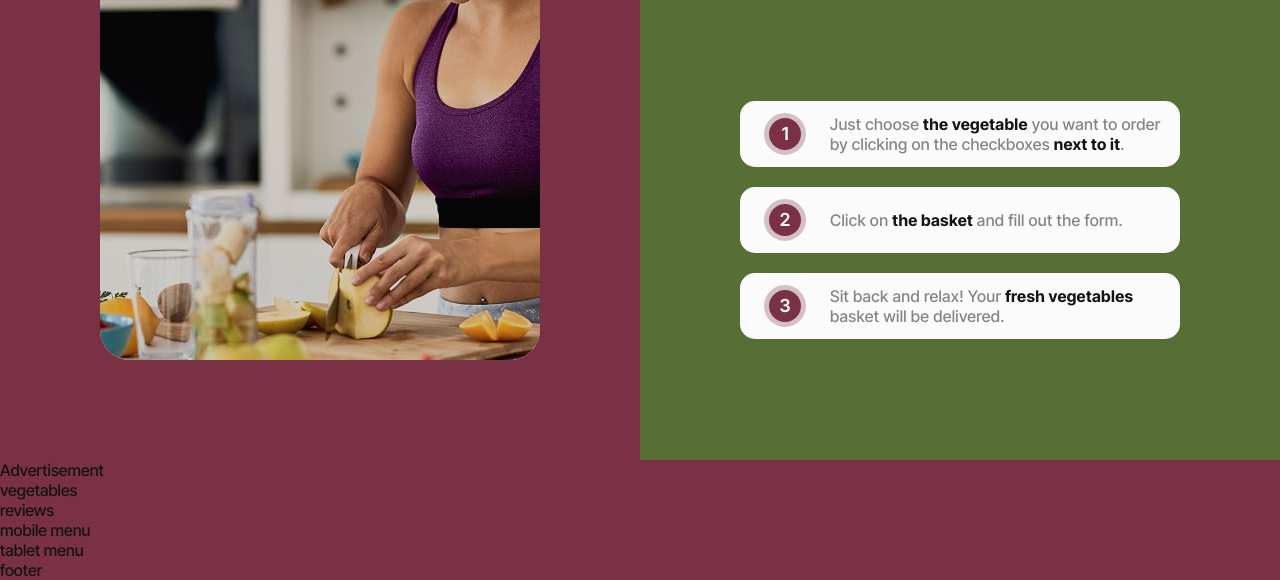
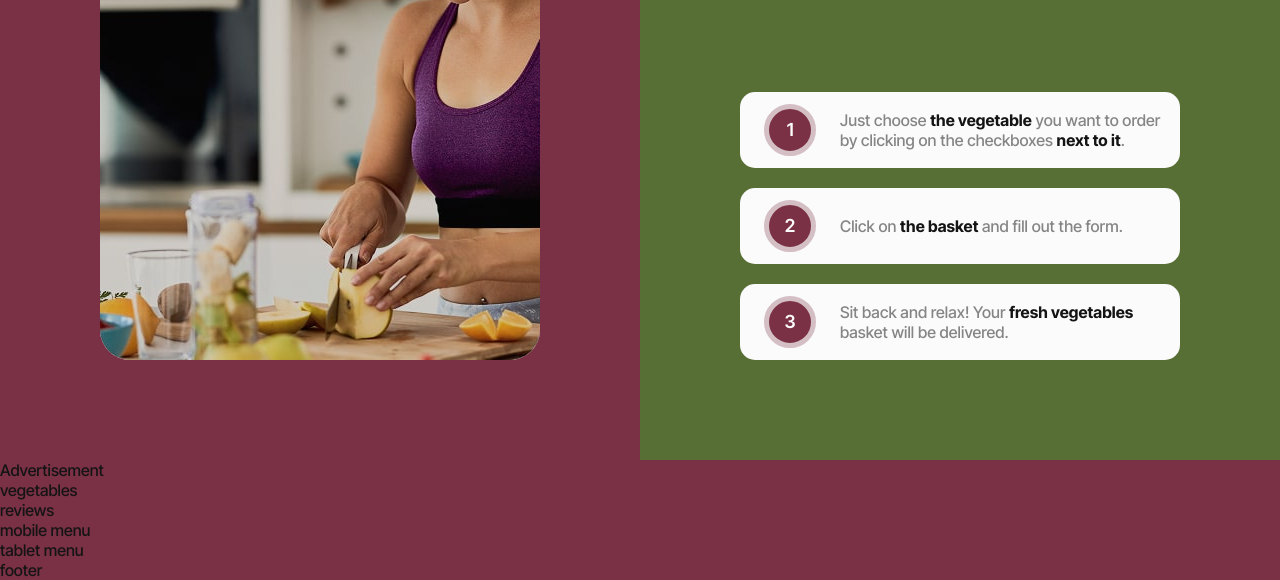
Before and after one commit to YurchenkoMaxx/max_project, a website built with Vite: page src/index.html in a window 1280 px wide. Shown: the part 340-920 px from the top of the page. Built offline with nearby package versions, Linux system fonts and the light colour scheme.

Commit message:
добавила списку автоматичний маржин і закріпила до дів, змінила розмір кружечків

```diff
--- a/src/css/how_it_works.css
+++ b/src/css/how_it_works.css
@@ -1,5 +1,5 @@
 .section-works {
-    letter-spacing: 0.02em;
+    /* letter-spacing: 0.02em; */
 }
 
 .section-picture {
@@ -73,8 +73,8 @@
 
 
 ol {
+    margin-top: auto;
     counter-reset: section;
-    list-style: none;
 }
 
 li::before {
@@ -87,8 +87,8 @@ li::before {
     border-radius: 50%;
     background-color: #7a3145;
 
-    width: 42px;
-    height: 42px;
+    width: 52px;
+    height: 52px;
     text-align: center;
     align-content: center;
 
@@ -110,6 +110,7 @@ li::before {
     font-weight: 500;
     font-size: 14px;
     line-height: 1.43;
+    letter-spacing: 0.08px;
     color: #858585;
 
     display: flex;
@@ -132,6 +133,9 @@ li::before {
     }
 
     .cotainer-instruction {
+        display: flex;
+        flex-direction: column;
+        height: 100%;
         width: 440px;
     }
 
@@ -141,6 +145,7 @@ li::before {
     }
 
     .details-instruction {
+        flex-grow: 1;
         font-size: 16px;
         line-height: 1.25;
 
```
